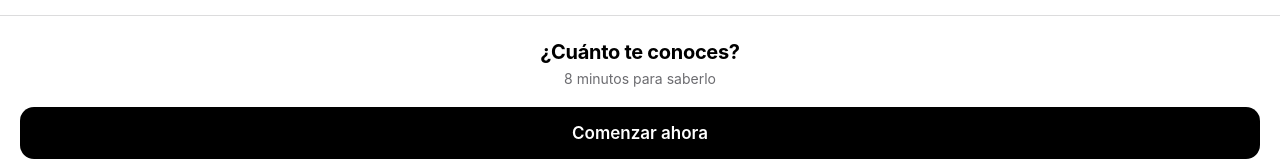
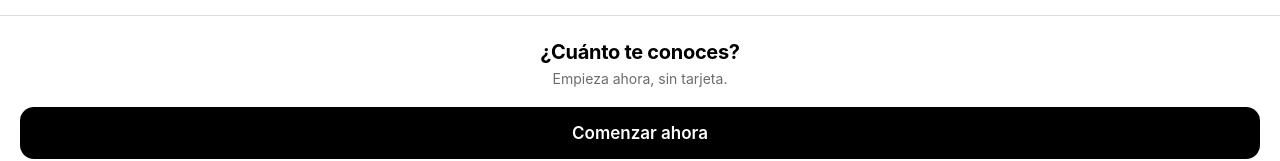
Before and after one commit to jorgeprax-dev/lucidez-web, a React (Vite) app: page / in a window 1280 px wide. Shown: the part 1059-1220 px from the top of the page. Built offline with nearby package versions, Linux system fonts and the light colour scheme; no server answers.

Commit message:
copy: replace speed framing with friction-removal in secondary CTA

```diff
--- a/src/Home.jsx
+++ b/src/Home.jsx
@@ -100,7 +100,7 @@ export default function Home() {
       {/* CTA final */}
       <div style={{ background: theme.bg, padding: "24px 20px 40px", textAlign: "center", borderTop: `0.5px solid ${theme.border}` }}>
         <div style={{ fontSize: 20, fontWeight: 700, color: theme.ink, marginBottom: 6, letterSpacing: "-0.3px" }}>¿Cuánto te conoces?</div>
-        <div style={{ fontSize: 14, color: theme.inkFaint, marginBottom: 20 }}>8 minutos para saberlo</div>
+        <div style={{ fontSize: 14, color: theme.inkFaint, marginBottom: 20 }}>Empieza ahora, sin tarjeta.</div>
         <button
           onClick={() => navigate("/indice")}
           style={{ background: theme.ink, color: "#FFFFFF", border: "none", borderRadius: 14, padding: "16px 32px", fontSize: 17, fontWeight: 600, width: "100%", cursor: "pointer", fontFamily: theme.sans }}
```
